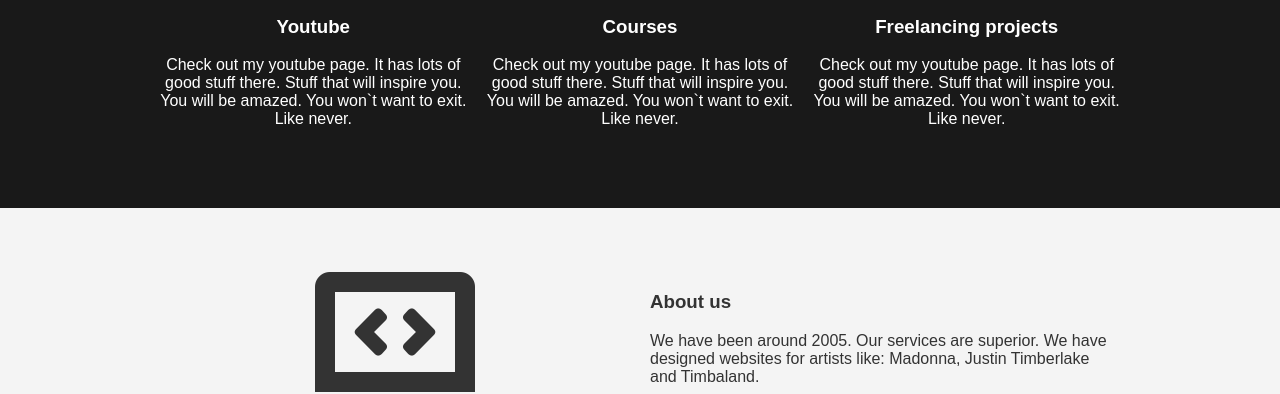
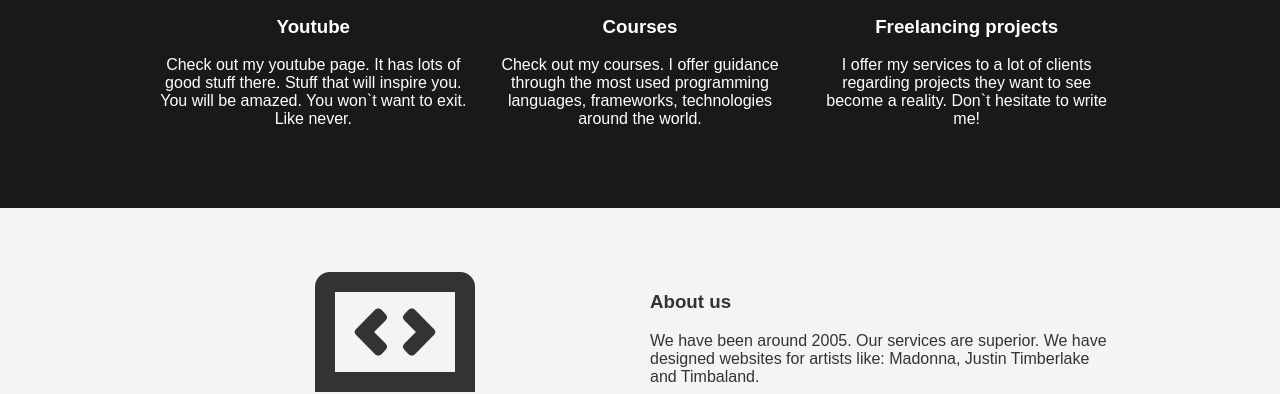
Before and after one commit to ersanebit/Website-4---elegant-website, a plain HTML site: page index.html in a window 1280 px wide. Shown: the part 915-1309 px from the top of the page. Drawn offline with Linux system fonts and the light colour scheme.

Commit message:
text changes

```diff
--- a/index.html
+++ b/index.html
@@ -40,19 +40,13 @@
                 <div>
                         <i class="fas fa-chalkboard-teacher fa-3x"></i>
                             <h3>Courses</h3>
-                            <p>Check out my youtube page. It has lots of good stuff there.
-                                Stuff that will inspire you. You will be
-                                amazed. You won`t want to exit.
-                                Like never.
+                            <p>Check out my courses. I offer guidance through the most used programming languages, frameworks, technologies around the world.
                             </p>
                 </div>
                 <div>
                         <i class="fas fa-briefcase fa-3x"></i>
                             <h3>Freelancing projects</h3>
-                            <p>Check out my youtube page. It has lots of good stuff there.
-                                Stuff that will inspire you. You will be
-                                amazed. You won`t want to exit.
-                                Like never.
+                            <p>I offer my services to a lot of clients regarding projects they want to see become a reality. Don`t hesitate to write me!
                             </p>
                 </div>
             </div>
--- a/style.css
+++ b/style.css
@@ -9,7 +9,7 @@ body{
     content:'';
     height: 100vh;
     width:100%;
-    background-image: url(./img/code5.jpg);
+    background-image: url(./img/code.jpg);
     background-size: cover;
     background-repeat: no-repeat;
     background-position: center;
```
